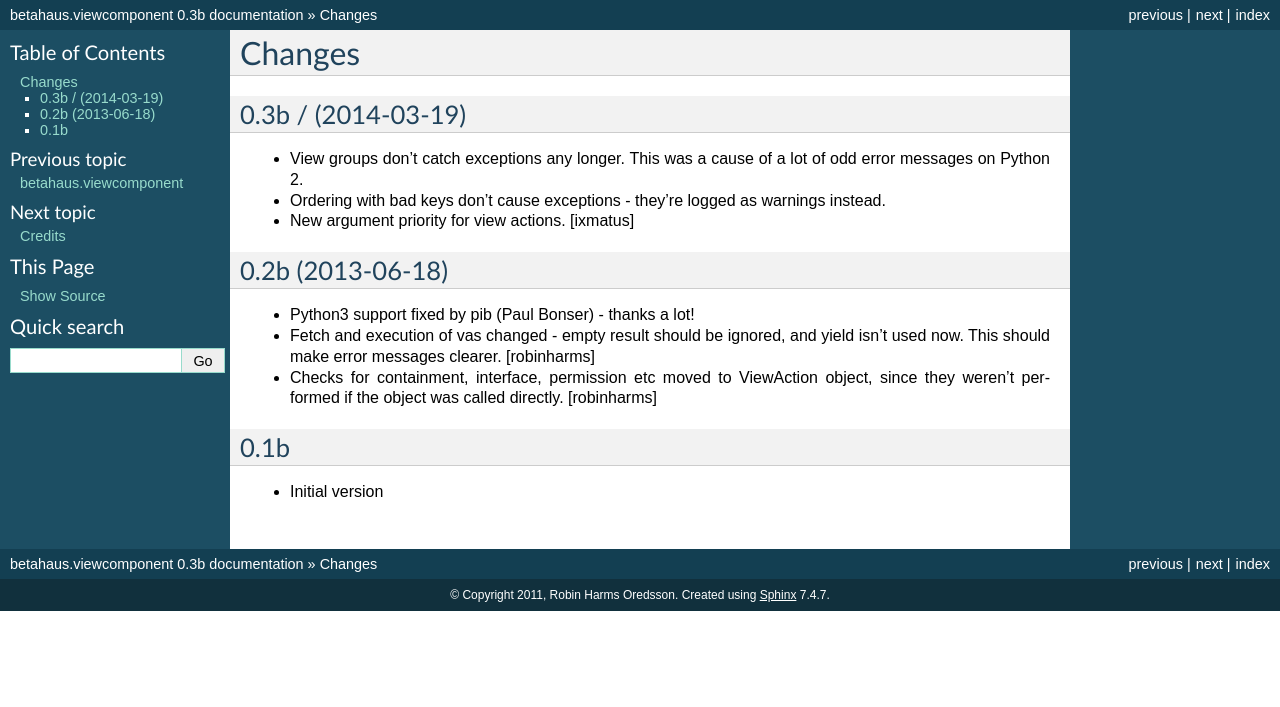
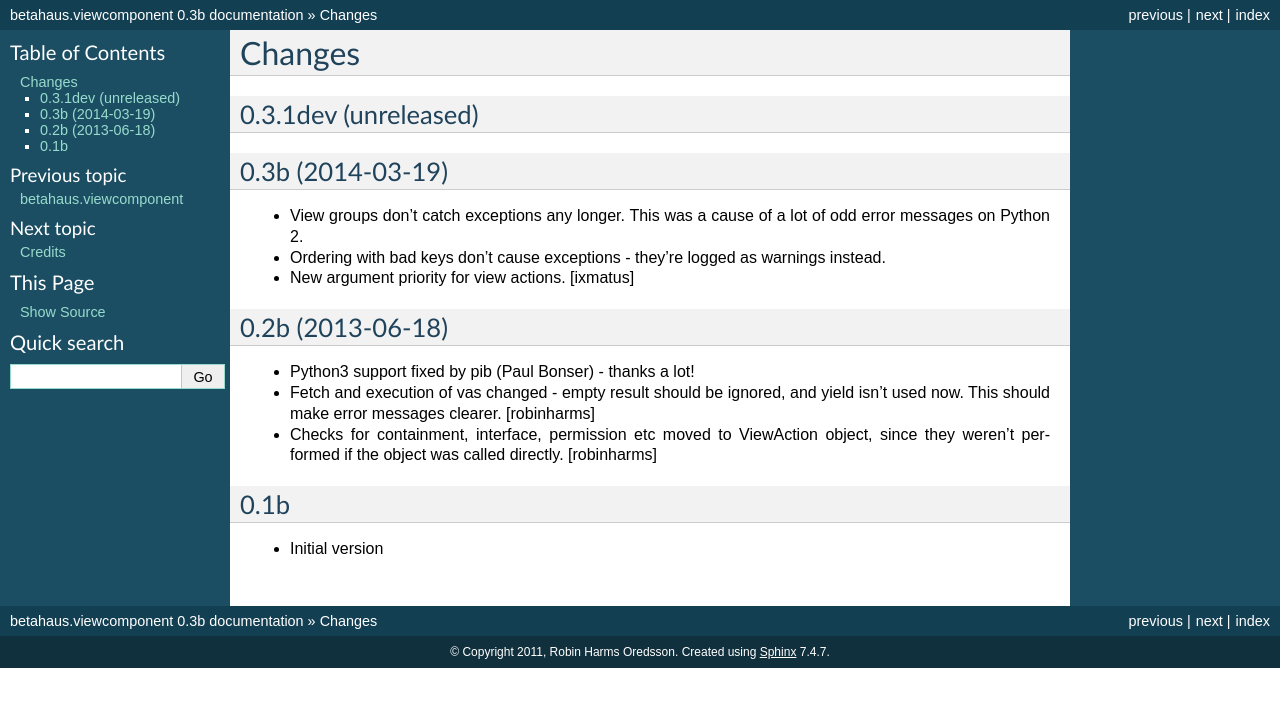
Before and after one commit to BetahausNGO/betahaus.viewcomponent, a Sphinx documentation site: the page built from docs/CHANGES.rst, in a window 1280 px wide. Shown: the top 707 px of the page. Built offline with Sphinx 7.4.7, drawn with Linux system fonts in a browser that asks for light colours.

Commit message:
Version bump

```diff
--- a/docs/CHANGES.rst
+++ b/docs/CHANGES.rst
@@ -1,9 +1,12 @@
 Changes
 =======
 
+0.3.1dev (unreleased)
+----------------
 
-0.3b / (2014-03-19)
--------------------
+
+0.3b (2014-03-19)
+-----------------
 
 - View groups don't catch exceptions any longer. This was a cause of a lot of
   odd error messages on Python 2.
--- a/setup.py
+++ b/setup.py
@@ -10,7 +10,7 @@ CHANGES = open(os.path.join(here, 'docs', 'CHANGES.rst')).read()
 requires = ('pyramid>=1.2',)
 
 setup(name='betahaus.viewcomponent',
-      version='0.3b',
+      version='0.3.1dev',
       description='betahaus.viewcomponent',
       long_description=README + '\n\n' + CREDITS + '\n\n' +  CHANGES,
       classifiers=[
```
